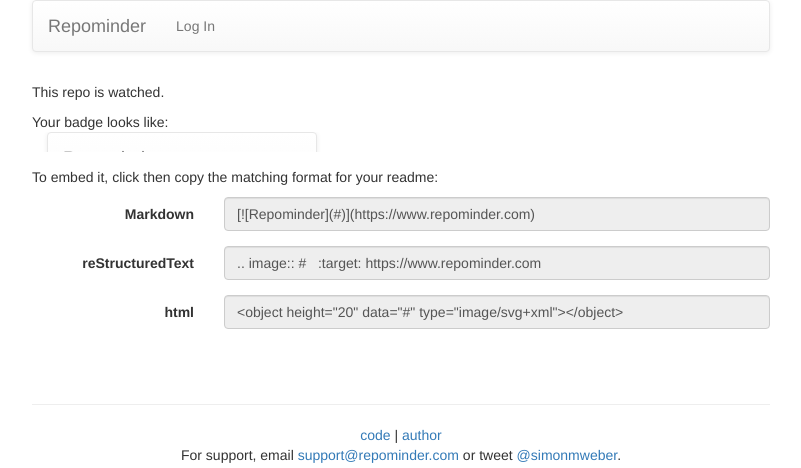
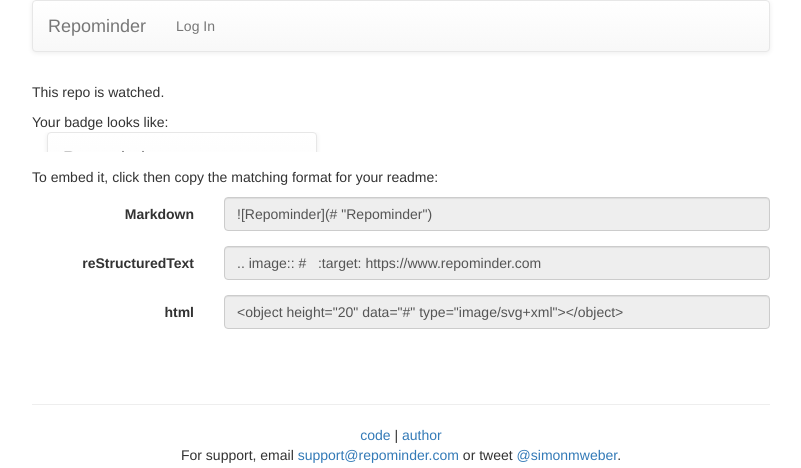
Before and after one commit to simon-weber/repominder, a Django app: template repominder/apps/core/templates/userrepo.html in a window 1280 px wide. Shown: the top 468 px of the page, without its empty margins (239-1040 px from the left). Run offline with Django 3.2, Linux system fonts and the light colour scheme; the template is opened without the code that fills it: most values are stand-ins (such as "Sample title", 1, 10 or a date in 2020); some libraries are stand-ins or nearby versions.

Commit message:
fix markdown embed

```diff
--- a/repominder/apps/core/templates/userrepo.html
+++ b/repominder/apps/core/templates/userrepo.html
@@ -24,7 +24,7 @@
             <div class="form-group">
                 <label class="col-md-3 control-label" for="markdown-embed">Markdown</label>
                 <div class="col-md-9">
-                    <input readonly id="markdown-embed" type="text" class="form-control" onClick="this.select();" value="[![Repominder]({{ badge_url }})](https://www.repominder.com)"></input>
+                    <input readonly id="markdown-embed" type="text" class="form-control" onClick="this.select();" value="![Repominder]({{ badge_url }} &quot;Repominder&quot;)"></input>
                 </div>
             </div>
 
```
